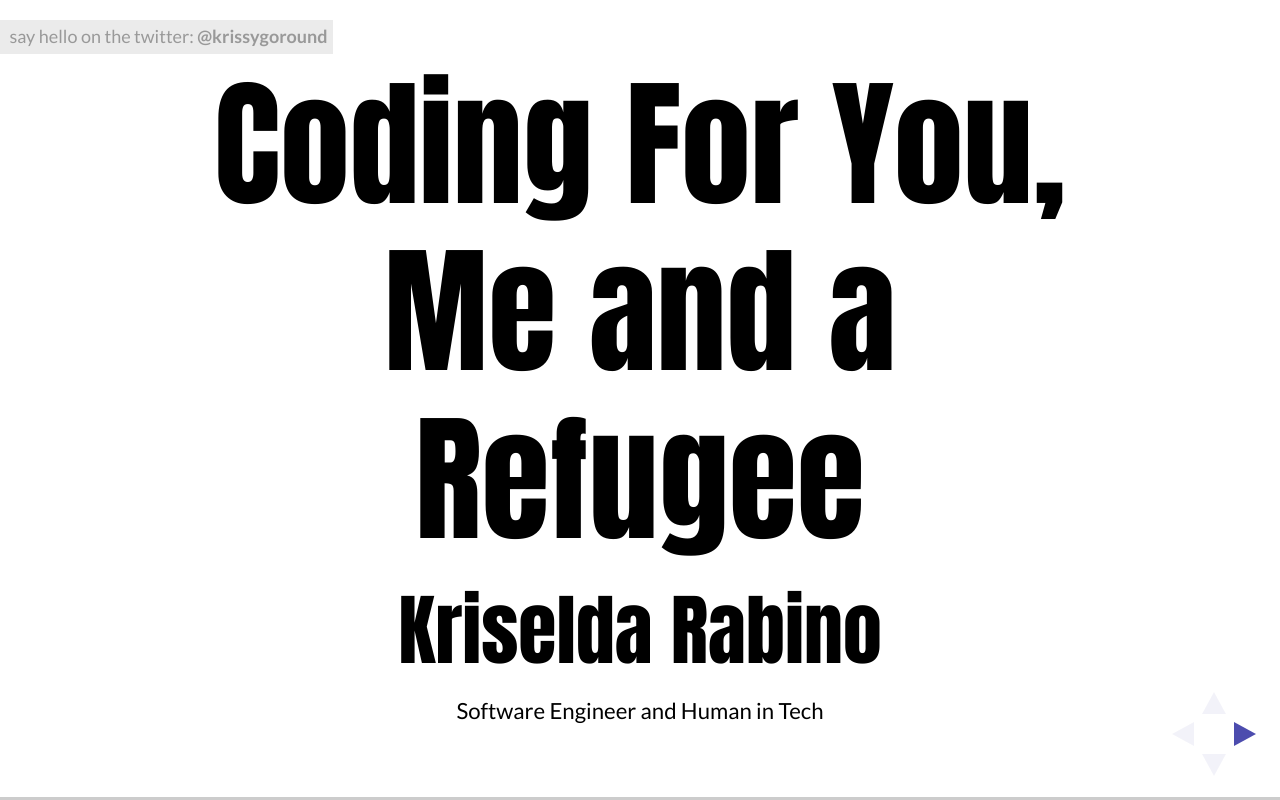
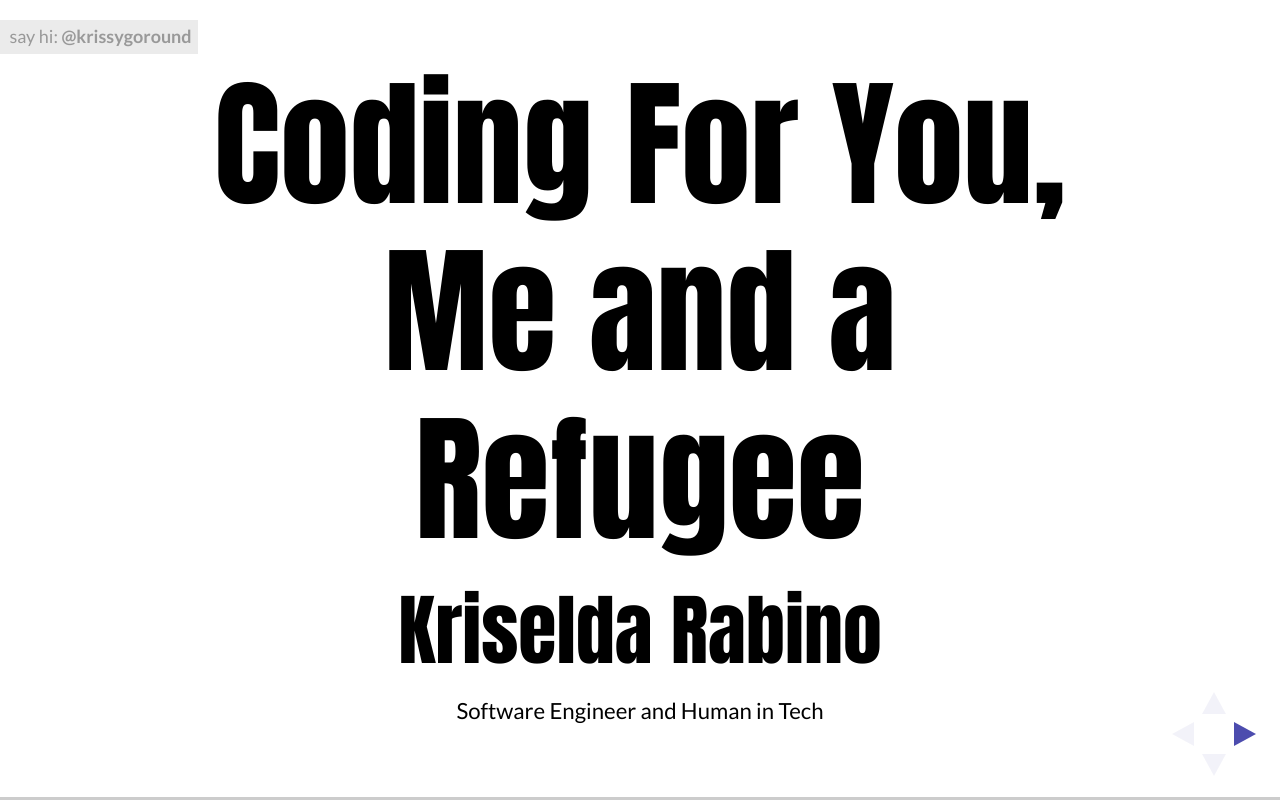
Before and after one commit to krissy/talk-coding-for-me, a website: page index.html in a window 1280 px wide. Drawn offline with Linux system fonts and the light colour scheme; a web font is replaced by a local one.

Commit message:
Shorten me-link

```diff
--- a/index.html
+++ b/index.html
@@ -23,7 +23,7 @@
 	</head>
 	<body>
 		<div class="reveal">
-			<div class="hashtag" style=""><p><small style="font-size: 0.5em; background-color: #ebebeb; color: #999999; padding: 6px;">&nbsp;say hello on the twitter: <strong>@krissygoround</strong></small></p></div>
+			<div class="hashtag" style=""><p><small style="font-size: 0.5em; background-color: #ebebeb; color: #999999; padding: 6px;">&nbsp;say hi: <strong>@krissygoround</strong></small></p></div>
 			<div class="slides">
 				<section>
 					<h1>Coding For You, Me and a Refugee</h1>
```
